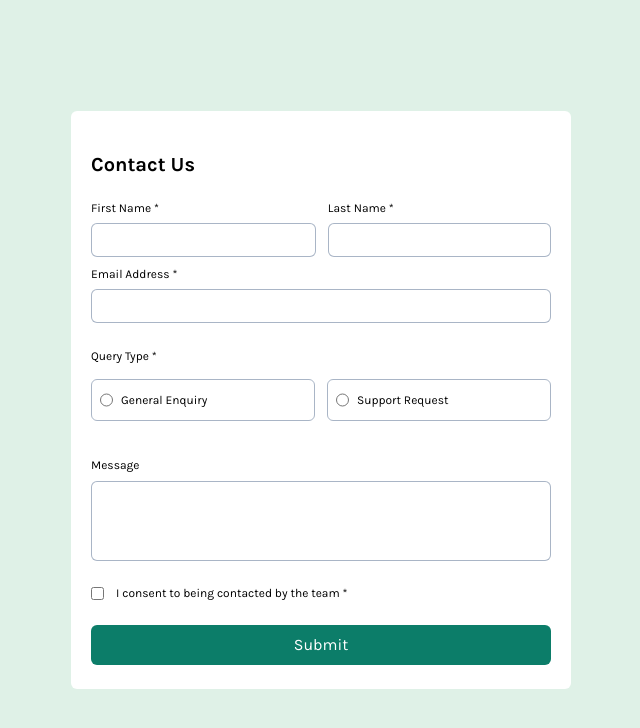
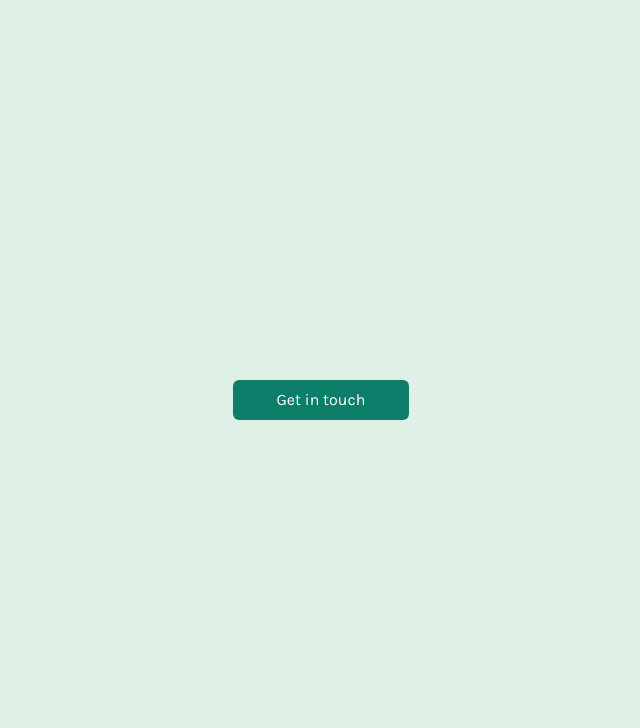
Before and after one commit to SolaKabuta/contact_form, a Vue app: page / in a window 1280 px wide. Shown: the top 728 px of the page, without its empty margins (319-959 px from the left). Built offline with nearby package versions, Linux system fonts and the light colour scheme.

Commit message:
style: layout done

```diff
--- a/src/App.vue
+++ b/src/App.vue
@@ -1,11 +1,25 @@
 <script setup lang="ts">
+
+function openForm() {
+  document.getElementById('contactUs').style.display = "block";
+  document.getElementById('openCta').style.display = "none";
+}
+
+// function closeForm() {
+//   document.getElementById('contactUs').style.display = "none";
+// }
+
+
 </script>
 
 <template>
   <main class="w-screen h-screen bg-Green_200 grid place-content-center">
     <section class="">
-      <!--<button></button>-->
-      <form class="bg-white w-[500px] py-6 px-5 [&_label]:text-xs rounded-md" action="">
+      <!--CTA OPEN FORM-->
+      <div id="openCta" class="grid place-content-center">
+        <button @click="openForm" class="bg-Green_600 text-white w-44 h-10 rounded-md">Get in touch</button>
+      </div>
+      <form id="contactUs" class="hidden bg-white w-[500px] py-6 px-5 [&_label]:text-xs rounded-md" action="">
         <h1 class="font-bold text-xl py-4">Contact Us</h1>
         <!--NAME-->
         <fieldset
@@ -37,7 +51,7 @@
           <label for="">
             Query Type *
           </label>
-          <section class="flex justify-between gap-3 [&_div]:flex [&_div]:gap-2 [&_div]:py-3 [&_div]:my-3 [&_div]:px-2 [&_div]:w-full [&_div]:border [&_div]:border-slate-400/80 [&_div]:rounded-md">
+          <section class="flex gap-3 [&_div]:flex [&_div]:gap-2 [&_div]:py-3 [&_div]:my-3 [&_div]:px-5 [&_div]:w-full [&_div]:border [&_div]:border-slate-400/80 [&_div]:rounded-md">
             <div>
               <input type="radio">
               <label for="">General Enquiry</label>
@@ -50,11 +64,11 @@
         </fieldset>
         <!--MESSAGE-->
         <fieldset
-            class="flex flex-col [&_input]:border [&_input]:border-slate-400/80 [&_input]:w-full [&_input]:h-20 [&_input]:rounded-md">
-          <label class="py-2 pt-6" for="">Message</label>
-          <input type="text">
+            class="flex flex-col [&_textarea]:border [&_textarea]:border-slate-400/80 [&_textarea]:w-full [&_textarea]:h-20 [&_textarea]:px-2 [&_textarea]:rounded-md">
+          <label class="py-2 pt-6" for="">Message *</label>
+          <textarea type="text"></textarea>
         </fieldset>
-        <!--RADIO-->
+        <!--CHECKBOX-->
         <div class="flex items-center gap-3 py-6 [&_label]:text-sm">
           <input type="checkbox" required>
           <label for="">I consent to being contacted by the team *</label>
```
